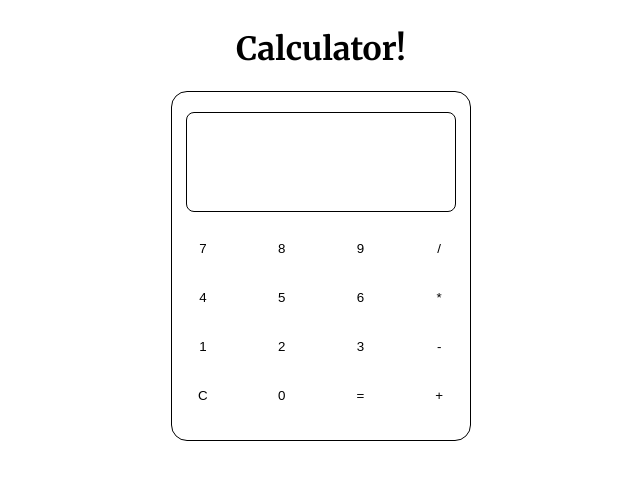
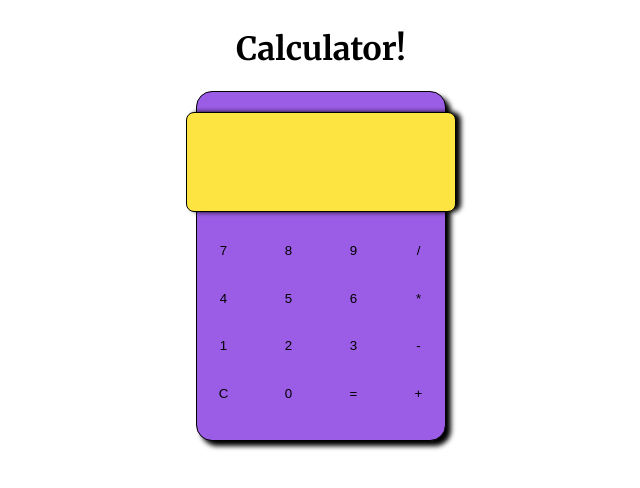
Before and after one commit to aburke76/Calculator, a plain HTML site: page index.html in a window 1280 px wide. Shown: the whole page, without its empty margins (319-959 px from the left). Drawn offline with Linux system fonts and the light colour scheme.

```diff
--- a/index.html
+++ b/index.html
@@ -13,20 +13,20 @@
                 <h2 class="math"></h2>
             </div>
             <div class="lowerSection">
-                <button id="7" class="btn">7</button>
-                <button id="8" class="btn">8</button>
-                <button id="9" class="btn">9</button>
+                <button class="btn">7</button>
+                <button class="btn">8</button>
+                <button class="btn">9</button>
                 <button id="divide" class="btn">/</button>
-                <button id="4" class="btn">4</button>
-                <button id="5" class="btn">5</button>
-                <button id="6" class="btn">6</button>
+                <button class="btn">4</button>
+                <button class="btn">5</button>
+                <button class="btn">6</button>
                 <button id="mult" class="btn">*</button>
-                <button id="1" class="btn">1</button>
-                <button id="2" class="btn">2</button>
-                <button id="3" class="btn">3</button>
+                <button class="btn">1</button>
+                <button class="btn">2</button>
+                <button class="btn">3</button>
                 <button id="minus" class="btn">-</button>
                 <button id="clear">C</button>
-                <button id="zero" class="btn">0</button>
+                <button class="btn">0</button>
                 <button id="equals">=</button>
                 <button id="plus" class="btn">+</button>
             </div>
--- a/script.js
+++ b/script.js
@@ -70,7 +70,7 @@
         firstNumber = parseInt(equation[0]);
         secondNumber = parseInt(equation[1]);
         if (secondNumber == 0) {
-            alert("Nice try, you ding-dong.");
+            alert("Nice try, ya ding-dong. Start over.");
             clear();
         } else {
             display.textContent = divide(firstNumber, secondNumber);
--- a/styles.css
+++ b/styles.css
@@ -17,9 +17,11 @@
     flex-direction: column;
     align-items: center;
     height: 350px;
-    width: 300px;
+    width: 250px;
     border: solid 1px black;
     border-radius: 1em;
+    box-shadow: 5px 5px 5px;
+    background-color: #9b5de5;
 }
 
 .display {
@@ -32,6 +34,8 @@
     border-radius: 0.5em;
     margin-top: 20px;
     padding-right: 7px;
+    background-color: #fee440;
+    box-shadow: 5px 0px 5px;
 }
 
 .math {
@@ -45,8 +49,8 @@
     justify-content: space-around;
     align-items: center;
     height: 180px;
-    width: 300px;
-    gap: 15px;
+    width: 250px;
+    gap: 10px;
     margin-top: 20px;
     margin-bottom: 20px;
 }
@@ -57,11 +61,14 @@
     height: 25px;
     width: 50px;
     border: none;
-    background-color: white;
+    background-color: #9b5de5;
+    border-radius: 10px;
+    transition: background-color 0.25s ease-in-out;
 }
 
 .btn:hover,
 #clear:hover,
 #equals:hover {
     cursor: pointer;
+    background-color: #00bbf9;
 }
```
